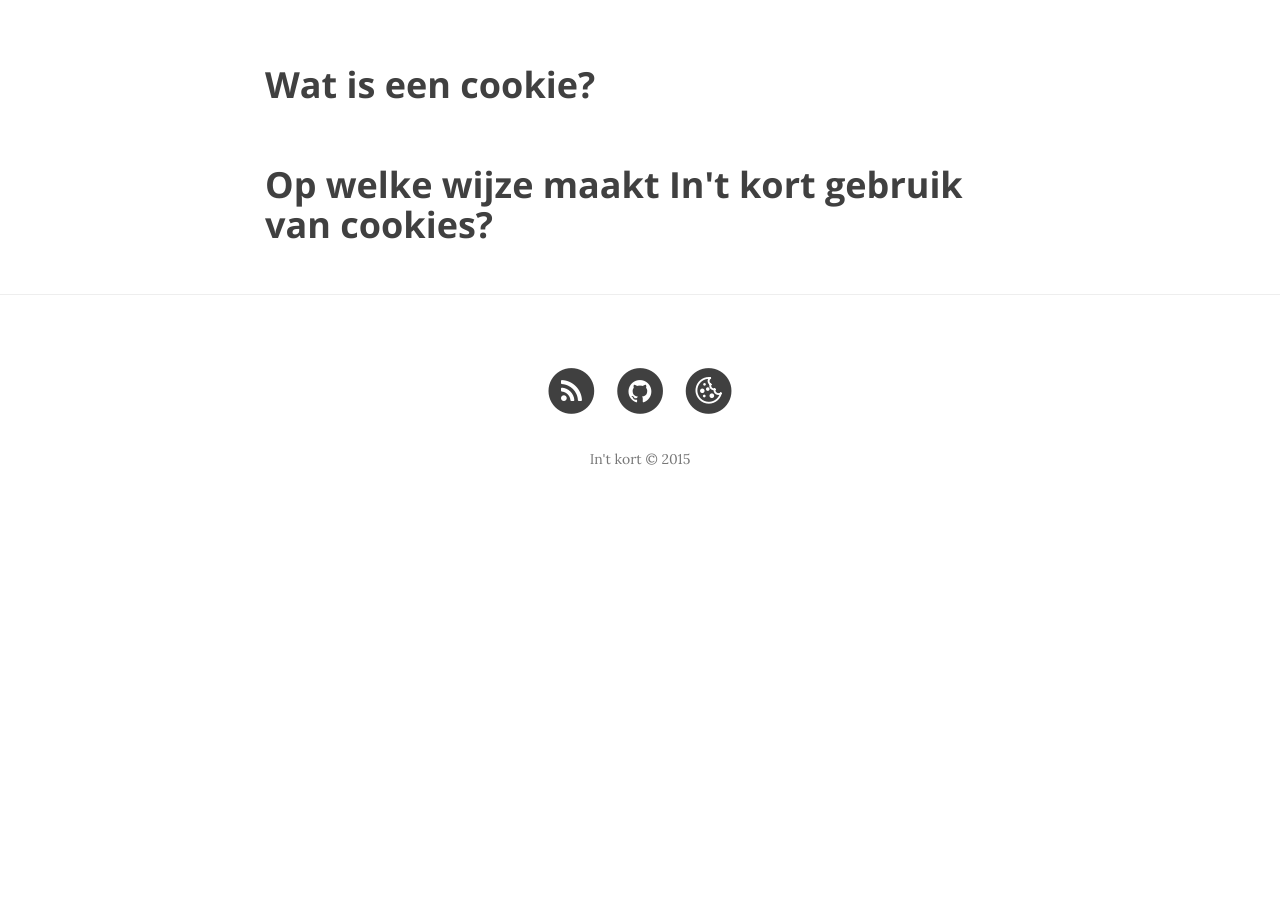
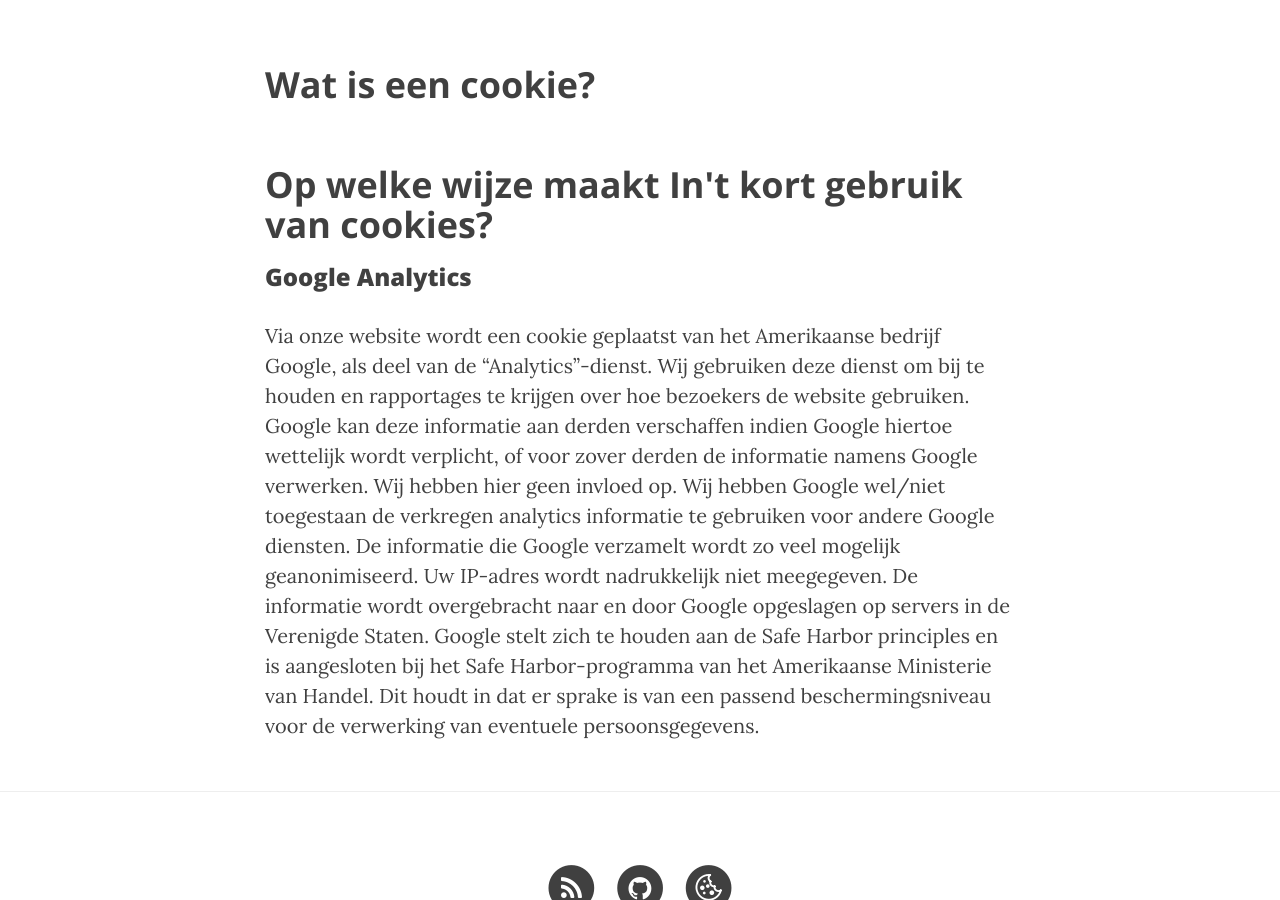
Before and after one commit to intkort/intkort.github.io, a Jekyll site: the page built from cookieverklaring.html, in a window 1280 px wide and 900 px high, scrolled down 493 px. Built offline with Jekyll 4.4.1, drawn with Linux system fonts in a browser that asks for light colours; nearby versions of some CDN libraries; some web fonts are replaced; before the commit the page ends 1028 px from its top, so only the background shows below that.

Commit message:
Update cookieverklaring.html

```diff
--- a/cookieverklaring.html
+++ b/cookieverklaring.html
@@ -7,4 +7,7 @@
 <h2 class="section-heading">Wat is een cookie?</h2>
 <p><p>
 <h2 class="section-heading">Op welke wijze maakt In't kort gebruik van cookies?</h2>
-<p><p>
+<h3>Google Analytics</h3>
+<p>Via onze website wordt een cookie geplaatst van het Amerikaanse bedrijf Google, als deel van de “Analytics”-dienst. Wij gebruiken deze dienst om bij te houden en rapportages te krijgen over hoe bezoekers de website gebruiken. Google kan deze informatie aan derden verschaffen indien Google hiertoe wettelijk wordt verplicht, of voor zover derden de informatie namens Google verwerken. Wij hebben hier geen invloed op. Wij hebben Google wel/niet toegestaan de verkregen analytics informatie te gebruiken voor andere Google diensten.
+
+De informatie die Google verzamelt wordt zo veel mogelijk geanonimiseerd. Uw IP-adres wordt nadrukkelijk niet meegegeven. De informatie wordt overgebracht naar en door Google opgeslagen op servers in de Verenigde Staten. Google stelt zich te houden aan de Safe Harbor principles en is aangesloten bij het Safe Harbor-programma van het Amerikaanse Ministerie van Handel. Dit houdt in dat er sprake is van een passend beschermingsniveau voor de verwerking van eventuele persoonsgegevens.<p>
```
